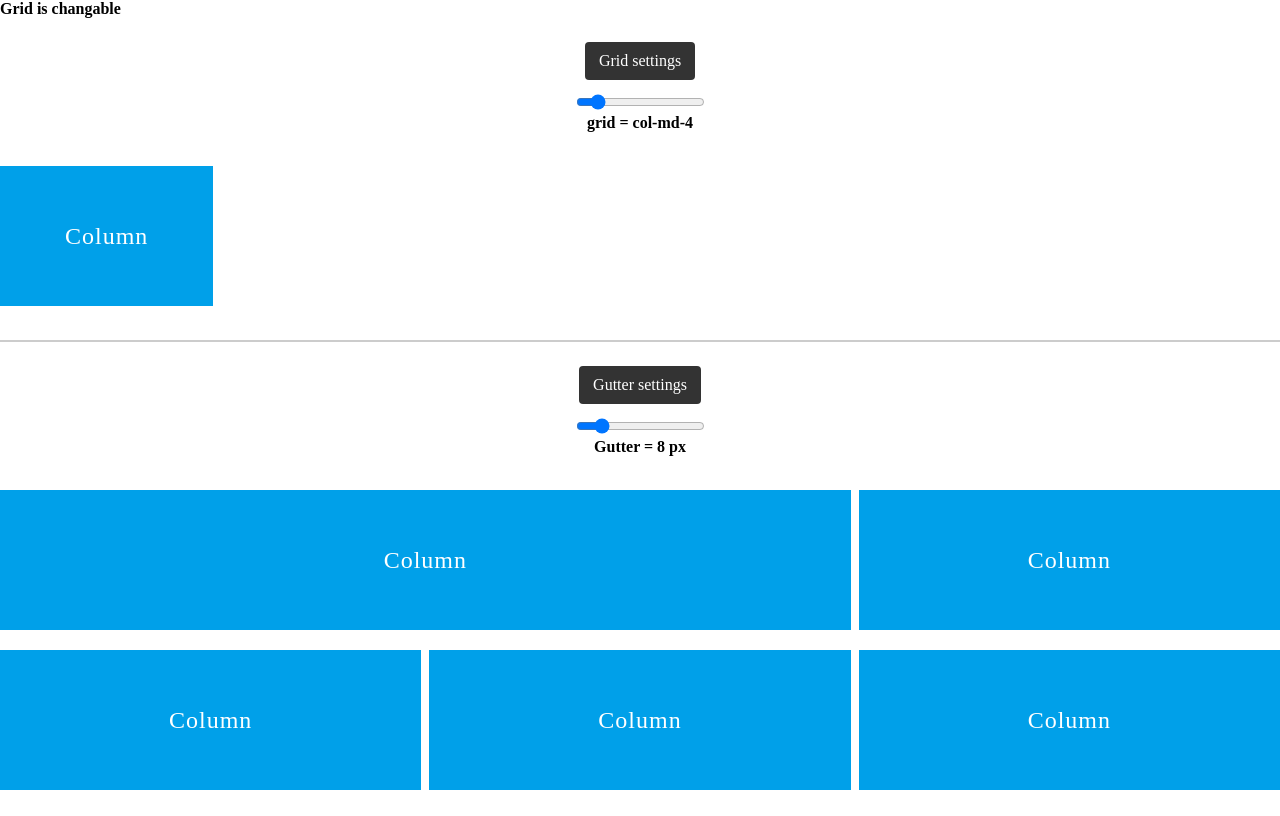
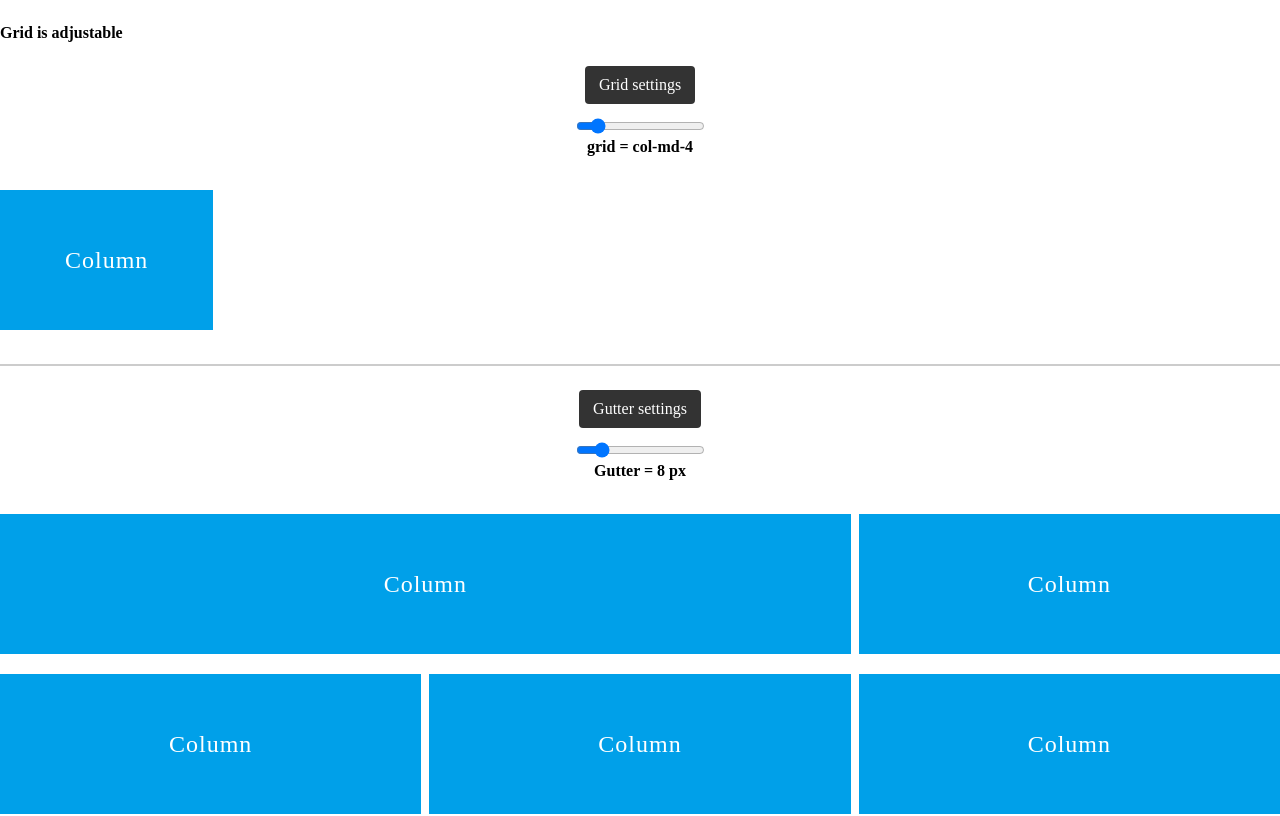
Before and after one commit to HelloQingGuo/ng-grid, an Angular app: page / in a window 1280 px wide. Shown: the top 816 px of the page. Built offline with nearby package versions, Linux system fonts and the light colour scheme.

Commit message:
minor fix

```diff
--- a/src/app/app.component.html
+++ b/src/app/app.component.html
@@ -1,4 +1,4 @@
-<h4>Grid is changable</h4>
+<h4 style="margin-top: 24px">Grid is adjustable</h4>
 <fieldset>
     <legend>Grid settings</legend>
     <input type="range" name="gutter" min="1" max="24" step="1" [(ngModel)]="grid" />
```
Also changed, not shown: 4 other files (tests, documents, lock files or other folders).
